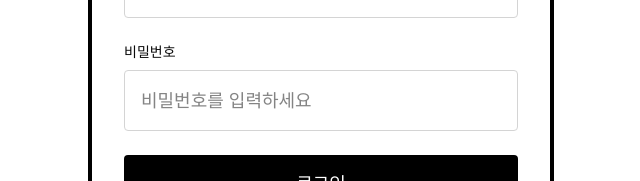
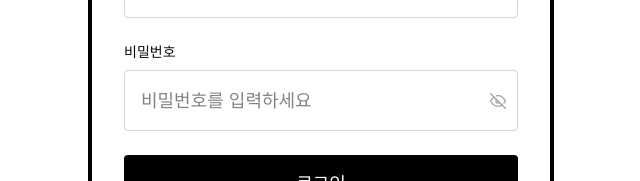
Before and after one commit to 2026-Egobook/Frontend-admin, a React (Vite) app: page /admin/login in a window 1280 px wide. Shown: the part 335-516 px from the top of the page, without its empty margins (319-959 px from the left). Built offline with nearby package versions, Linux system fonts and the light colour scheme; no server answers.

Commit message:
:sparkles: Feat: 로그인 비밀번호 표시/숨김 토글 추가

```diff
--- a/src/features/auth/components/LoginForm.jsx
+++ b/src/features/auth/components/LoginForm.jsx
@@ -1,10 +1,12 @@
 import { useState } from 'react';
+import { FiEye, FiEyeOff } from 'react-icons/fi';
 import Input from '@/shared/components/ui/Input';
 import Button from '@/shared/components/ui/Button';
 import useLogin from '@/features/auth/hooks/useLogin';
 
 export default function LoginForm({ onSwitchToRegister }) {
   const [form, setForm] = useState({ adminId: '', password: '' });
+  const [showPassword, setShowPassword] = useState(false);
   const { isLoading, error, submitLogin } = useLogin();
 
   const handleChange = (event) => {
@@ -43,14 +45,25 @@
         <label htmlFor="password" className="text-sm font-medium leading-5 text-neutral-950">
           비밀번호
         </label>
+        <div className="relative">
           <Input
             id="password"
             name="password"
-          type="password"
+            type={showPassword ? 'text' : 'password'}
             placeholder="비밀번호를 입력하세요"
             value={form.password}
             onChange={handleChange}
+            className="pr-10"
           />
+          <button
+            type="button"
+            onClick={() => setShowPassword((prev) => !prev)}
+            className="absolute right-3 top-1/2 -translate-y-1/2 text-neutral-400 hover:text-neutral-700"
+            tabIndex={-1}
+          >
+            {showPassword ? <FiEye className="h-4 w-4" /> : <FiEyeOff className="h-4 w-4" />}
+          </button>
+        </div>
       </div>
 
       {error && (
```
Lines whose indentation alone changed are shown as unchanged.
